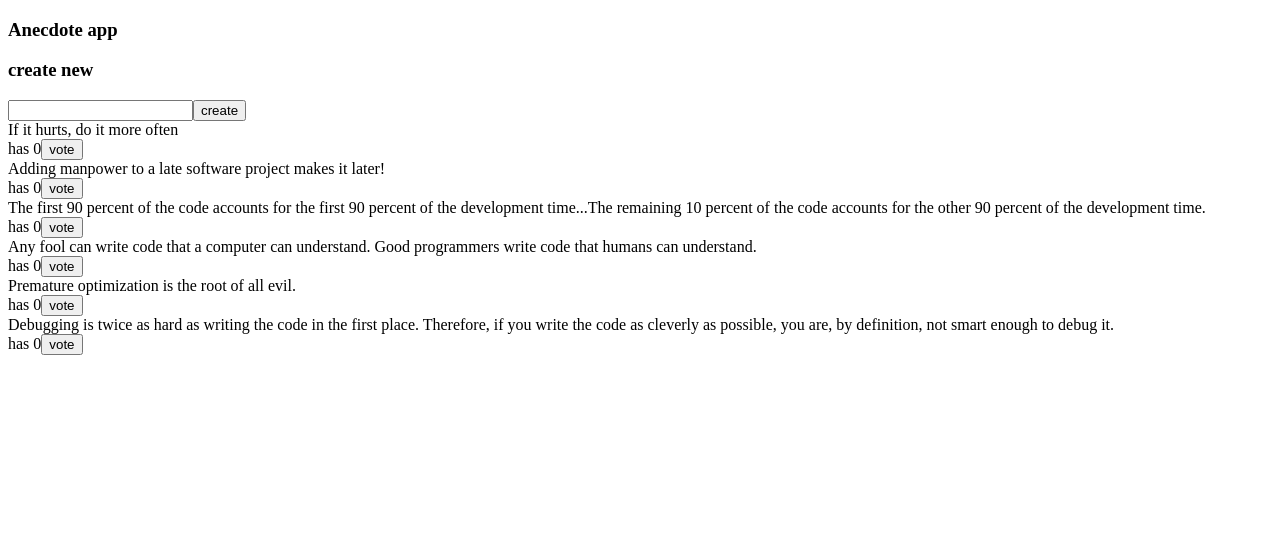
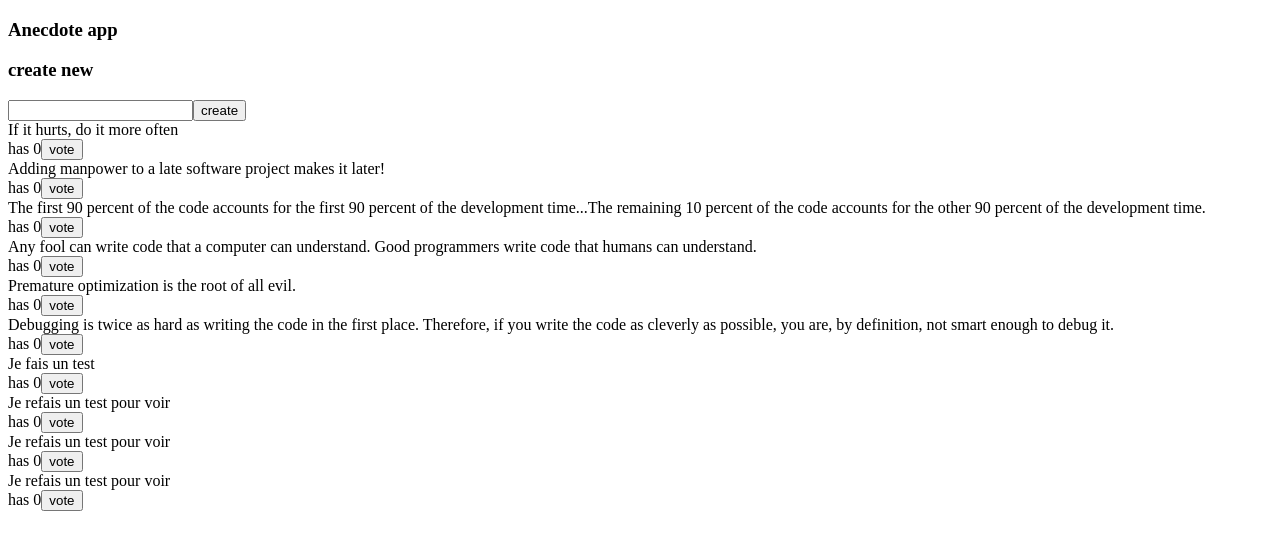
Before and after one commit to pgt2195/full-stack-open-query-anecdotes, a React (Vite) app: page / in a window 1280 px wide. Shown: the top 550 px of the page. Built offline with nearby package versions, Linux system fonts and the light colour scheme; data requests are answered from the project's data file.

Commit message:
terminé exercice 6.22

```diff
--- a/db.json
+++ b/db.json
@@ -29,6 +29,26 @@
       "content": "Debugging is twice as hard as writing the code in the first place. Therefore, if you write the code as cleverly as possible, you are, by definition, not smart enough to debug it.",
       "id": "98312",
       "votes": 0
+    },
+    {
+      "content": "Je fais un test",
+      "votes": 0,
+      "id": "F0roikX"
+    },
+    {
+      "content": "Je refais un test pour voir",
+      "votes": 0,
+      "id": "ZhndRtE"
+    },
+    {
+      "content": "Je refais un test pour voir",
+      "votes": 0,
+      "id": "uWnlUch"
+    },
+    {
+      "content": "Je refais un test pour voir",
+      "votes": 0,
+      "id": "T7IkZQf"
     }
   ]
 }
--- a/src/App.jsx
+++ b/src/App.jsx
@@ -1,14 +1,13 @@
 import AnecdoteForm from './components/AnecdoteForm'
 import Notification from './components/Notification'
 import { useQuery } from '@tanstack/react-query'
-import axios from 'axios'
+import { getAnecdotes, createAnecdote } from './requests'
 
 const App = () => {
 
   const result = useQuery({
     queryKey: ['anecdotes'],
-    queryFn: () => axios.get('http://localhost:3001/anecdotes')
-                      .then(res => res.data)
+    queryFn: getAnecdotes
   })
 
   if (result.isLoading) {
--- a/src/components/AnecdoteForm.jsx
+++ b/src/components/AnecdoteForm.jsx
@@ -1,10 +1,23 @@
+import { QueryClient, useMutation, useQueryClient } from '@tanstack/react-query'
+import { createAnecdote } from '../requests'
+
 const AnecdoteForm = () => {
+  const queryClient = useQueryClient()
+
+  const newAnecdoteMutation = useMutation({
+    mutationFn: createAnecdote,
+    onSuccess: () => {
+      console.log('onSuccess')
+      queryClient.invalidateQueries({ queryKey: ['anecdotes']})
+    }
+  })
 
   const onCreate = (event) => {
     event.preventDefault()
     const content = event.target.anecdote.value
     event.target.anecdote.value = ''
-    console.log('new anecdote')
+    console.log(content)
+    newAnecdoteMutation.mutate({ content, votes: 0 })
 }
 
   return (
--- /dev/null
+++ b/src/requests.js
@@ -0,0 +1,9 @@
+import axios from 'axios'
+
+const baseUrl = 'http://localhost:3001/anecdotes'
+
+export const getAnecdotes = () =>
+  axios.get(baseUrl).then(res => res.data)
+
+export const createAnecdote = newAnecdote =>
+  axios.post(baseUrl, newAnecdote).then(res => res.data)
```
